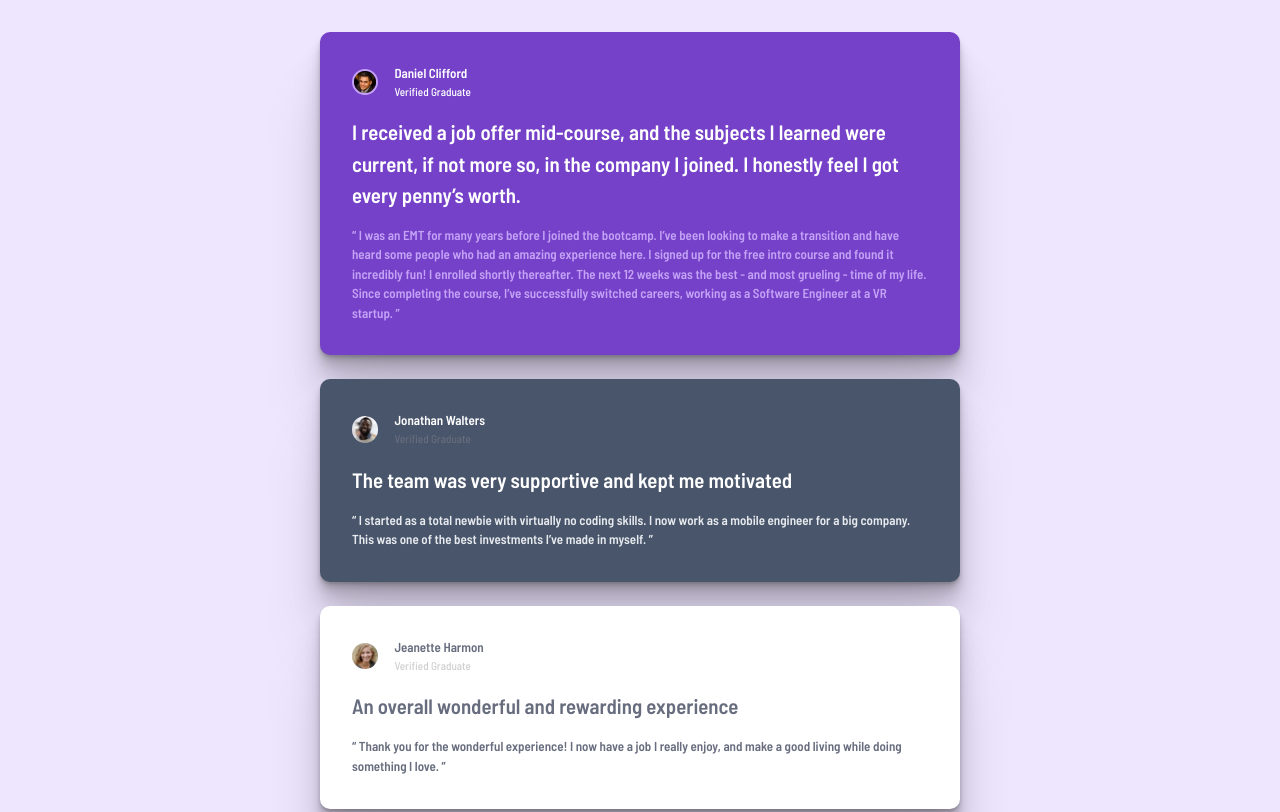
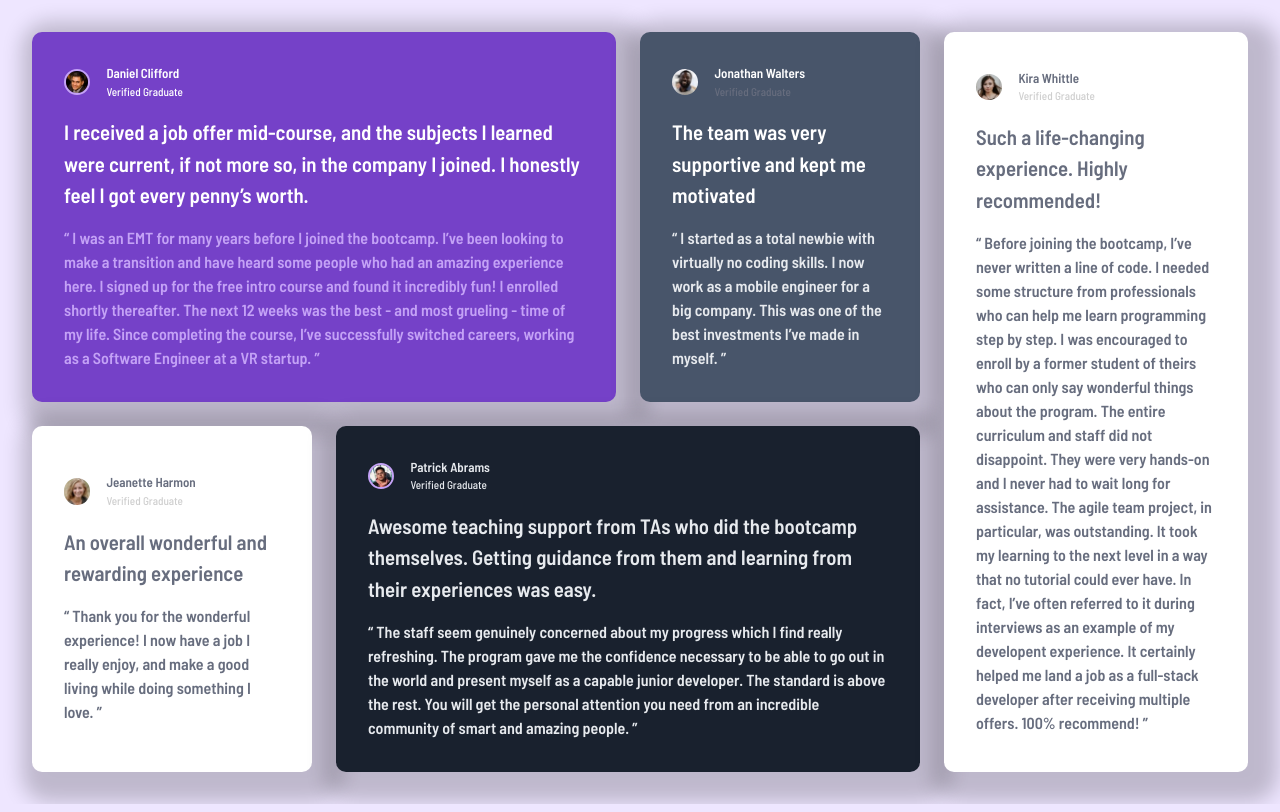
Before and after one commit to ffozdemir/testimonials-grid-section-main, a plain HTML site: page index.html in a window 1280 px wide. Shown: the top 812 px of the page. Drawn offline with Linux system fonts and the light colour scheme.

Commit message:
Add grid layout and responsive styles for card components

```diff
--- a/index.html
+++ b/index.html
@@ -17,7 +17,7 @@
   </head>
   <body>
     <main>
-      <article class="card purple-500">
+      <article class="card purple-500 daniel">
         <section class="card-profile">
           <img
             src="./images/image-daniel.jpg"
@@ -48,7 +48,7 @@
           </p>
         </section>
       </article>
-      <article class="card grey-500">
+      <article class="card grey-500 jonathan">
         <section class="card-profile">
           <img
             src="./images/image-jonathan.jpg"
@@ -71,7 +71,7 @@
           </p>
         </section>
       </article>
-      <article class="card white">
+      <article class="card white jeanette">
         <section class="card-profile">
           <img
             src="./images/image-jeanette.jpg"
@@ -93,7 +93,7 @@
           </p>
         </section>
       </article>
-      <article class="card dark-blue">
+      <article class="card dark-blue patrick">
         <section class="card-profile">
           <img
             src="./images/image-patrick.jpg"
@@ -123,7 +123,7 @@
           </p>
         </section>
       </article>
-      <article class="card white">
+      <article class="card white kira">
         <section class="card-profile">
           <img
             src="./images/image-kira.jpg"
--- a/style.css
+++ b/style.css
@@ -17,9 +17,7 @@
   --font-weight-500: 500;
   --font-weight-600: 600;
   --border-radius: 10px;
-  --box-shadow: 0 2px 2px rgba(0, 0, 0, 0.1), 0 4px 4px rgba(0, 0, 0, 0.1),
-    0 8px 8px rgba(0, 0, 0, 0.1), 0 16px 16px rgba(0, 0, 0, 0.1),
-    0 32px 32px rgba(0, 0, 0, 0.1), 0 64px 64px rgba(0, 0, 0, 0.1);
+  --box-shadow: 10px 10px 20px 20px rgba(0, 0, 0, 0.2);
 }
 
 * {
@@ -121,3 +119,41 @@ main {
   background-color: var(--color-neutral-dark-blue);
   color: var(--color-neutral-grey-100);
 }
+
+@media (min-width: 64rem) {
+  main {
+    grid-template-columns: repeat(4, minmax(200px, 1fr));
+    grid-template-rows: auto;
+    max-width: 80rem;
+    font-size: 1rem;
+  }
+
+  .card{
+   justify-content: center;
+     }
+
+  .daniel {
+    grid-column: 1 / 3;
+    grid-row: 1 / 2;
+  }
+
+  .jonathan {
+    grid-column: 3 / 4;
+    grid-row: 1 / 2;
+  }
+
+.kira {
+   grid-column: 4 / 6;
+   grid-row: 1 / 3;
+}
+
+  .jeanette {
+    grid-column: 1 / 2;
+    grid-row: 2 / 3;
+  }
+
+  .patrick {
+    grid-column: 2 / 4;
+    grid-row: 2 / 3;
+  }
+}
```
